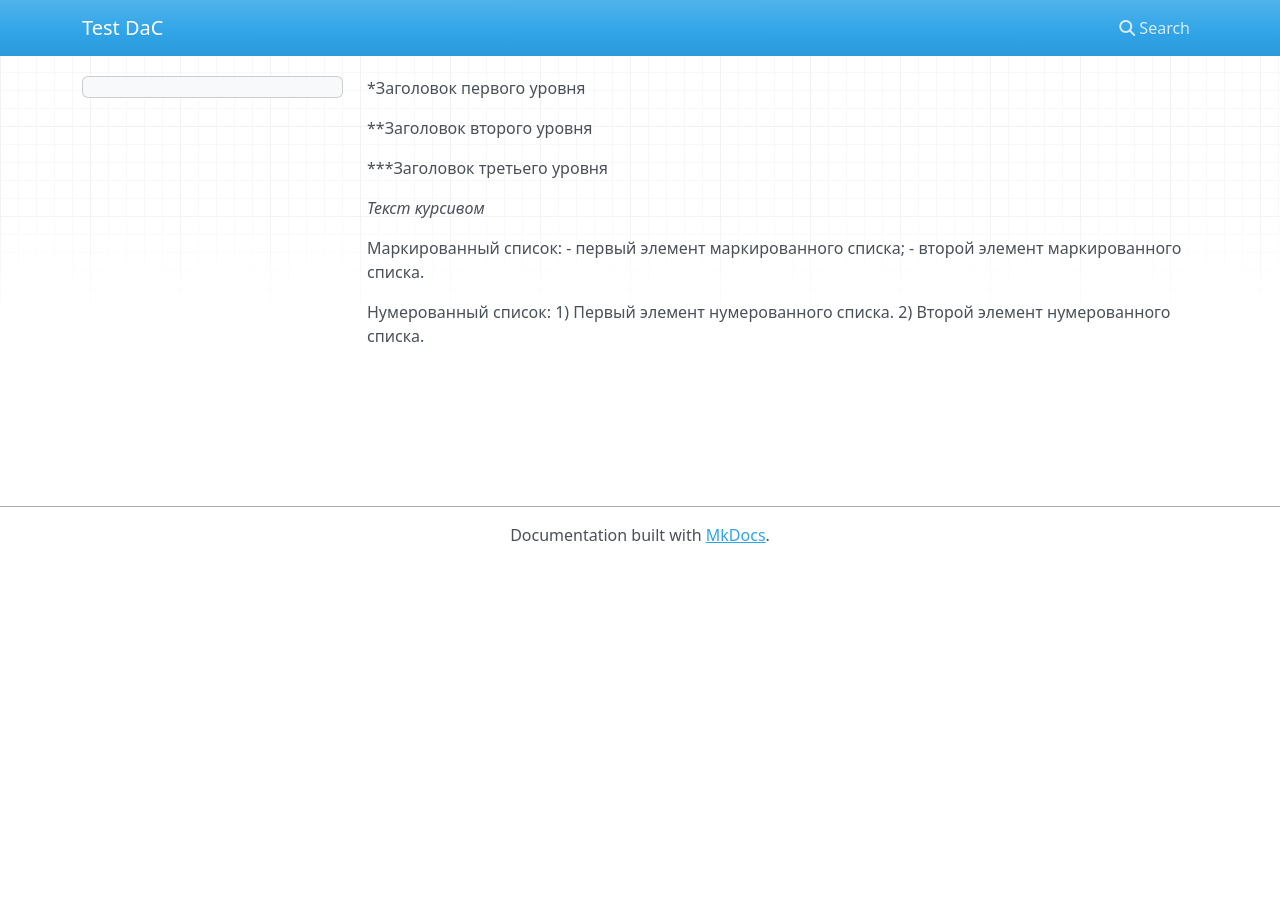
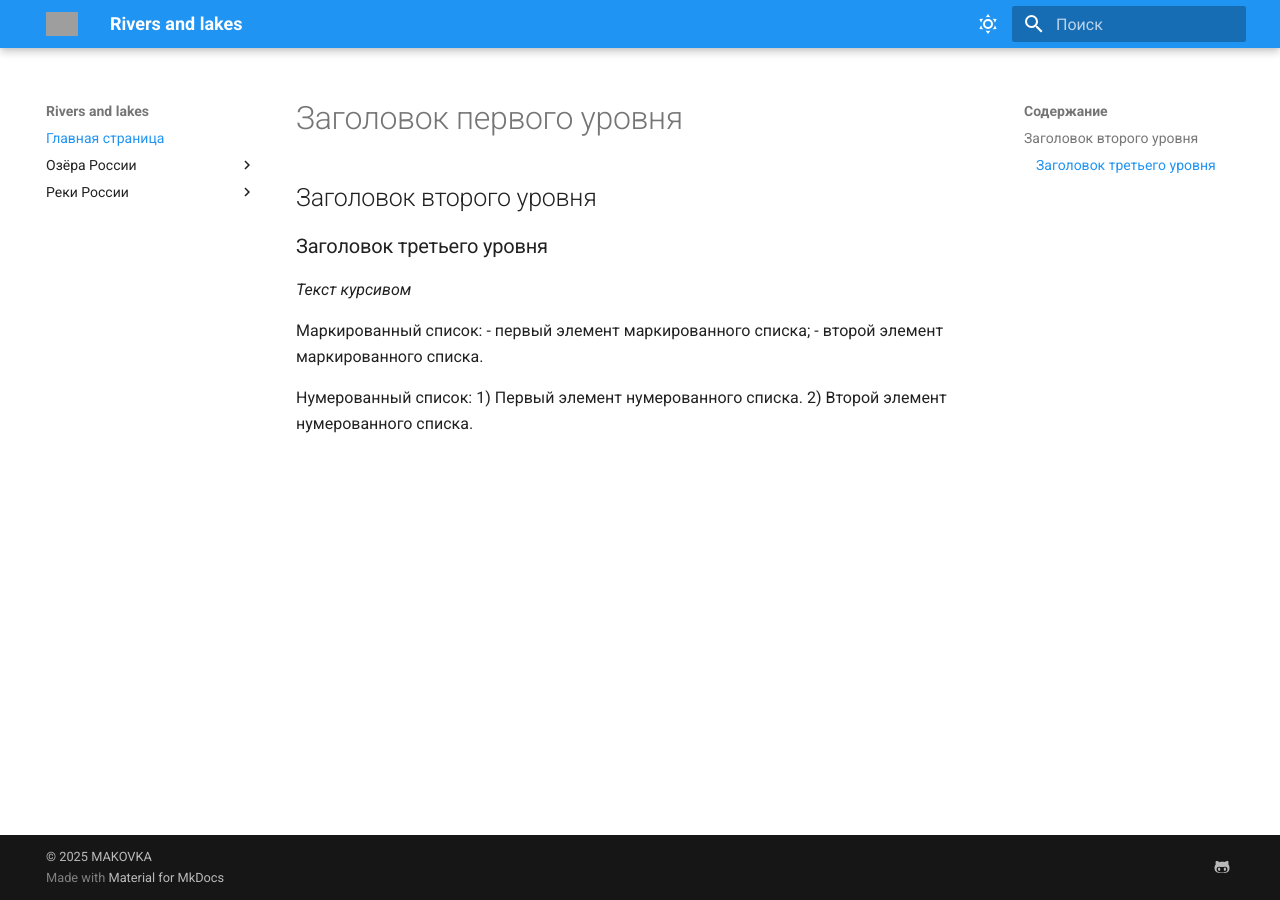
Before and after one commit to makovka85/Test_DaC, an MkDocs documentation site: the page built from docs/index.md, in a window 1280 px wide. Built offline with MkDocs 1.6.1 and Material for MkDocs 9.7.7, drawn with Linux system fonts in a browser that asks for light colours; nearby versions of some CDN libraries; grey boxes are pictures that could not be loaded.

Commit message:
add folders Lakes and Rivers, change file mkdocs.yml

```diff
--- a/docs/index.md
+++ b/docs/index.md
@@ -1,8 +1,8 @@
-*Заголовок первого уровня
+#Заголовок первого уровня
 
-**Заголовок второго уровня
+##Заголовок второго уровня
 
-***Заголовок третьего уровня
+###Заголовок третьего уровня
 
 *Текст курсивом*
 
--- a/mkdocs.yml
+++ b/mkdocs.yml
@@ -1 +1,76 @@
-site_name: Test DaC
+site_name: Rivers and lakes # Название сайта
+site_description: Rivers and lakes of Russia # Описание сайта, добавляется в meta-теги
+theme: # Тема сайта, информация о ее параметрах
+  name: material # Название темы
+  logo: logo.svg # Ссылка на логотип сайта
+  font:
+    text: Roboto # Шрифт текста
+    code: Roboto Mono # Шрифт для текста кода
+  features:
+    #- navigation.sections
+    - navigation.path # Хлебные крошки
+    - navigation.indexes # Позволяет создавать корневые страницы разделов меню. Корневая страница должна лежать в папке раздела и называться index.md. Пример использования корневых страниц приведен ниже в настройках nav
+    #- navigation.tabs # Верхнее меню
+    #- navigation.tabs.sticky # Фиксация верхнего меню
+    #- Navigation sections # Настройка спойлеров в левом меню
+    #- navigation.expand # Разворачивает спойлеры в левом меню по умолчанию
+    #- toc.integrate # Фиксирует оглавление страницы в левом меню
+    - navigation.instant # Функция быстрой загрузки страниц
+    - navigation.top # Добавляет кнопку «к началу» для быстрой обратной прокрутки страницы
+    - search.suggest # Подсказки при вводе поискового запроса
+    - search.highlight # Подсветка результатов поиска в тексте страницы
+    - content.code.copy # Кнопка копирования в блоке кода
+
+  language: ru # Язык
+  palette: # Настройки светлой и тёмной тем
+    # Настройки светлой темы
+    - scheme: default
+      toggle:
+        icon: material/weather-sunny # Иконка для активации светлой темы
+        name: Выключить солнышко # Всплывающий текст-подсказка
+      primary: blue # Основной цвет
+      accent: purple # Акцентный цвет
+    # Настройки тёмной темы
+    - scheme: slate
+      toggle:
+        icon: material/weather-night
+        name: Позвать солнышко
+      primary: deep purple
+      accent: blue
+
+nav: # Структура сайта
+    - Главная страница: index.md
+    - Озёра России:
+      - lakes/index.md
+      - Онежское озеро: lakes/onega.md
+      - Ладожское озеро: lakes/ladoga.md
+      - Байкал: lakes/baikal.md
+    - Реки России:
+      - rivers/index.md
+      - Свирь: rivers/svir.md
+      - Нева: rivers/neva.md
+      - Ангара: rivers/angara.md
+
+extra:
+  social: # Ссылки на соц.сети
+    - icon: fontawesome/brands/github-alt # Иконка гитхаба
+      link: https://github.com/{your_account} # Ссылка на гитхаб
+
+markdown_extensions: # Расширения markdown
+  - admonition # Поддержка информационных панелей (сообщений типа «Внимание», «Совет», «Примечание», etc.)
+  - footnotes # Поддержка встроенных сносок на страницах
+  - attr_list # Использование html-атрибутов и CSS в элементах markdown
+  - md_in_html # Поддержка markdown внутри html
+  - def_list # Поддержка списков определений
+  - pymdownx.tabbed # Использование вкладок (табов)
+  - pymdownx.details # Использование спойлеров (катов)
+  - pymdownx.highlight: # Подсветка синтаксиса в блоках кода
+      anchor_linenums: true
+  - pymdownx.superfences # Поддержка вложенных блоков кода
+  - pymdownx.snippets # Использование заимствованного контента
+  - pymdownx.emoji: # Иконки и эмодзи
+      emoji_index: !!python/name:material.extensions.emoji.twemoji
+      emoji_generator: !!python/name:material.extensions.emoji.to_svg
+
+copyright: |
+  &copy; 2025 MAKOVKA
```
Also changed, not shown: docs/lakes/baikal.md (added, +12 -0 lines), docs/lakes/index.md (added, +28 -0 lines), docs/lakes/ladoga.md (added, +17 -0 lines), docs/lakes/onega.md (added, +17 -0 lines), docs/rivers/angara.md (added, +17 -0 lines), docs/rivers/index.md (added, +28 -0 lines), docs/rivers/neva.md (added, +17 -0 lines), docs/rivers/svir.md (added, +17 -0 lines).
